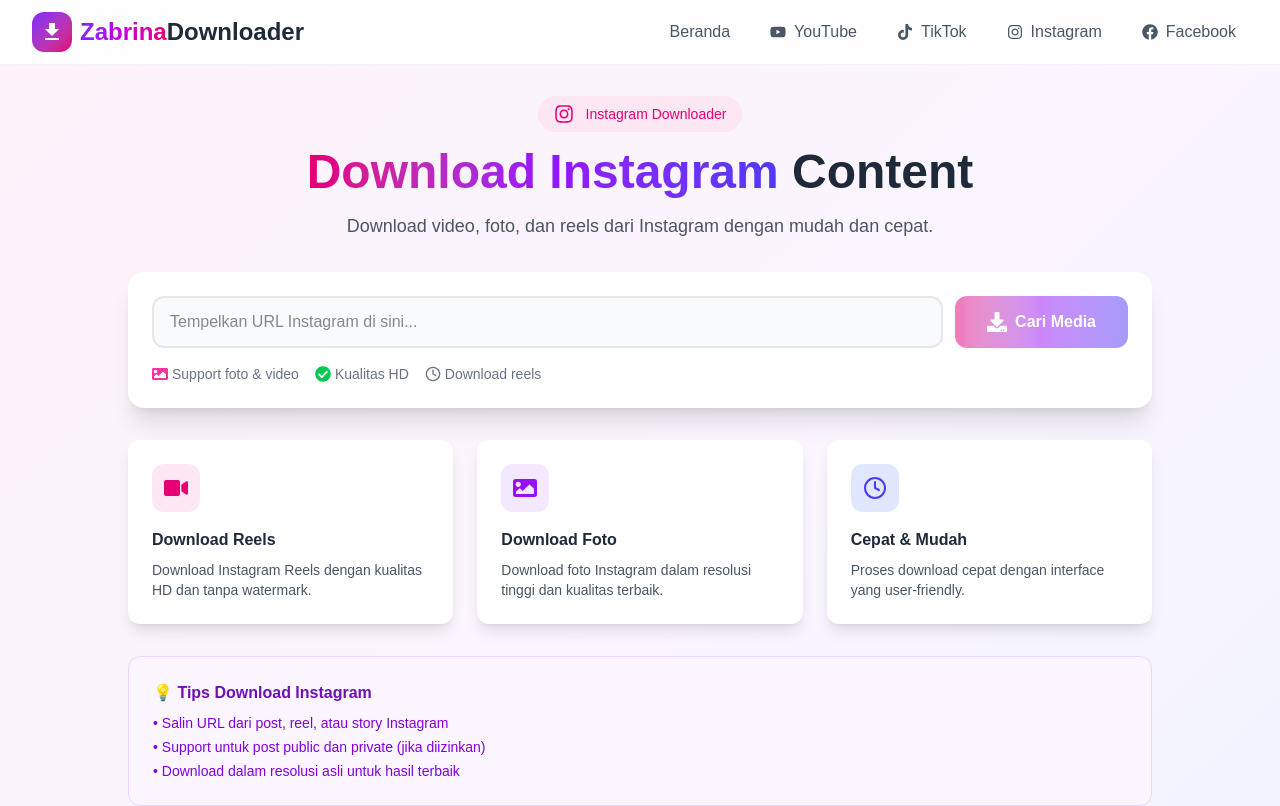
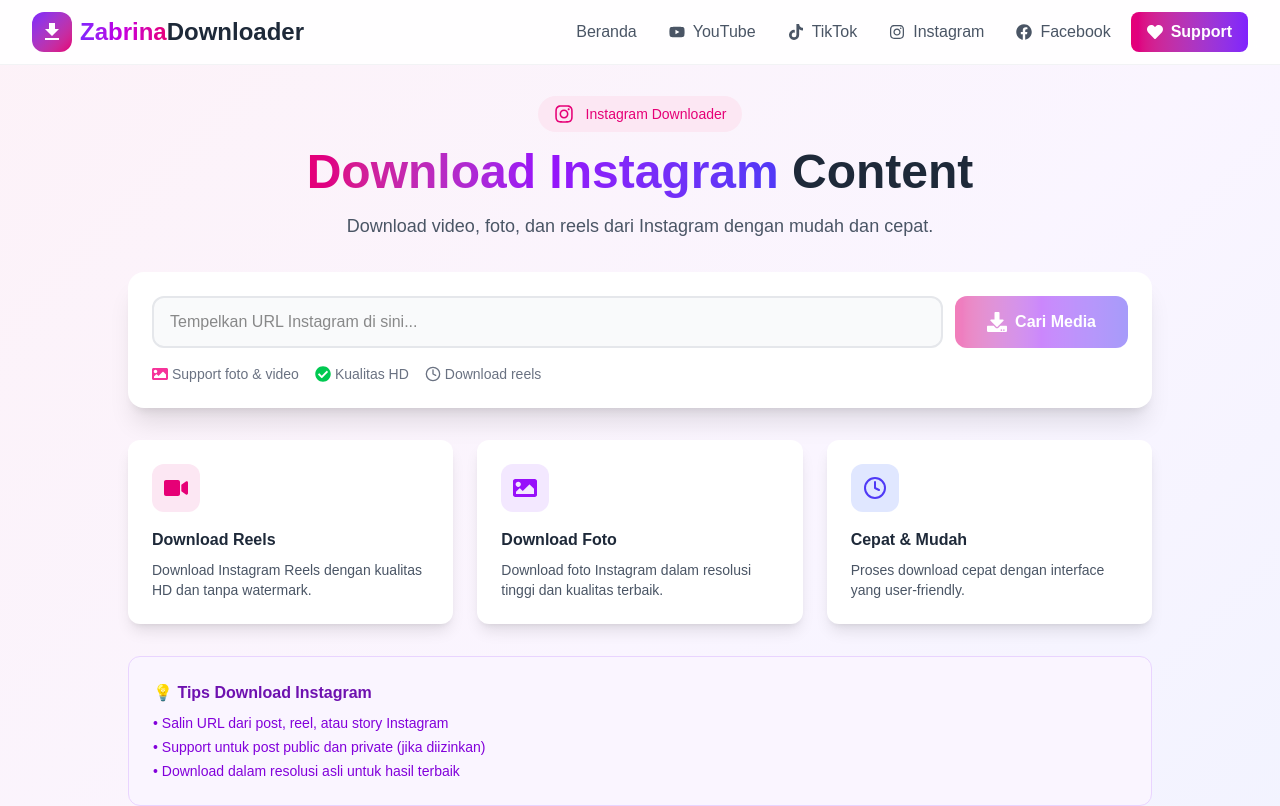
Before and after one commit to Strong-Bee/Zabrina-Downloader, a Next.js app: page /Instagram in a window 1280 px wide. Shown: the top 806 px of the page. Built offline with nearby package versions, Linux system fonts and the light colour scheme.

Commit message:
Add Support donation menu to navigation

```diff
--- a/components/Navbar.tsx
+++ b/components/Navbar.tsx
@@ -3,7 +3,7 @@
 import { useState } from "react";
 import { MdDownload } from "react-icons/md";
 import { FiMenu, FiX } from "react-icons/fi";
-import { FaYoutube, FaTiktok, FaInstagram, FaFacebook } from "react-icons/fa";
+import { FaYoutube, FaTiktok, FaInstagram, FaFacebook, FaHeart } from "react-icons/fa";
 import Link from "next/link";
 
 export default function Navbar() {
@@ -14,32 +14,31 @@ export default function Navbar() {
     { name: "TikTok", href: "/Tiktok", icon: FaTiktok },
     { name: "Instagram", href: "/Instagram", icon: FaInstagram },
     { name: "Facebook", href: "/Facebook", icon: FaFacebook },
+    { name: "Support", href: "/support", icon: FaHeart },
   ];
 
   return (
     <nav className="fixed top-0 w-full bg-white/90 dark:bg-gray-900/90 backdrop-blur-md z-50 border-b border-gray-200/50 dark:border-gray-700/50">
       <div className="max-w-7xl mx-auto px-4 sm:px-6 lg:px-8">
         <div className="flex justify-between items-center h-16">
-          {/* Logo */}
           <Link href="/" className="flex items-center gap-2">
             <div className="w-10 h-10 bg-gradient-to-br from-violet-600 to-pink-600 rounded-xl flex items-center justify-center">
               <MdDownload className="w-6 h-6 text-white" />
             </div>
             <span className="text-2xl font-bold">
-              <span className="bg-gradient-to-r from-violet-600 via-fuchsia-600 to-pink-600 bg-clip-text text-transparent">
-                Zabrina
-              </span>
+              <span className="bg-gradient-to-r from-violet-600 via-fuchsia-600 to-pink-600 bg-clip-text text-transparent">Zabrina</span>
               <span className="text-gray-800 dark:text-white">Downloader</span>
             </span>
           </Link>
 
-          {/* Desktop Menu */}
-          <div className="hidden md:flex items-center gap-4">
+          <div className="hidden md:flex items-center gap-2">
             {navLinks.map((link) => (
               <Link
                 key={link.name}
                 href={link.href}
-                className="flex items-center gap-2 text-gray-600 dark:text-gray-300 hover:text-violet-600 dark:hover:text-violet-400 transition font-medium px-3 py-2 rounded-lg hover:bg-violet-50 dark:hover:bg-violet-900/20"
+                className={link.name === "Support"
+                  ? "flex items-center gap-2 text-white bg-gradient-to-r from-pink-600 to-violet-600 hover:shadow-lg transition font-semibold px-4 py-2 rounded-lg"
+                  : "flex items-center gap-2 text-gray-600 dark:text-gray-300 hover:text-violet-600 dark:hover:text-violet-400 transition font-medium px-3 py-2 rounded-lg hover:bg-violet-50 dark:hover:bg-violet-900/20"}
               >
                 {link.icon && <link.icon className="w-4 h-4" />}
                 {link.name}
@@ -47,21 +46,16 @@ export default function Navbar() {
             ))}
           </div>
 
-          {/* Mobile Menu Button */}
           <button
             onClick={() => setIsMenuOpen(!isMenuOpen)}
             className="md:hidden text-gray-600 dark:text-gray-300 hover:text-violet-600 dark:hover:text-violet-400 transition"
             aria-label="Toggle menu"
+            aria-expanded={isMenuOpen}
           >
-            {isMenuOpen ? (
-              <FiX className="w-6 h-6" />
-            ) : (
-              <FiMenu className="w-6 h-6" />
-            )}
+            {isMenuOpen ? <FiX className="w-6 h-6" /> : <FiMenu className="w-6 h-6" />}
           </button>
         </div>
 
-        {/* Mobile Menu */}
         {isMenuOpen && (
           <div className="md:hidden py-4 border-t border-gray-200/50 dark:border-gray-700/50">
             <div className="flex flex-col space-y-2">
@@ -70,7 +64,9 @@ export default function Navbar() {
                   key={link.name}
                   href={link.href}
                   onClick={() => setIsMenuOpen(false)}
-                  className="flex items-center gap-3 text-gray-600 dark:text-gray-300 hover:text-violet-600 dark:hover:text-violet-400 transition font-medium px-3 py-2 rounded-lg hover:bg-violet-50 dark:hover:bg-violet-900/20"
+                  className={link.name === "Support"
+                    ? "flex items-center gap-3 text-pink-600 dark:text-pink-400 bg-pink-50 dark:bg-pink-900/20 font-semibold px-3 py-2 rounded-lg"
+                    : "flex items-center gap-3 text-gray-600 dark:text-gray-300 hover:text-violet-600 dark:hover:text-violet-400 transition font-medium px-3 py-2 rounded-lg hover:bg-violet-50 dark:hover:bg-violet-900/20"}
                 >
                   {link.icon && <link.icon className="w-5 h-5" />}
                   {link.name}
```
